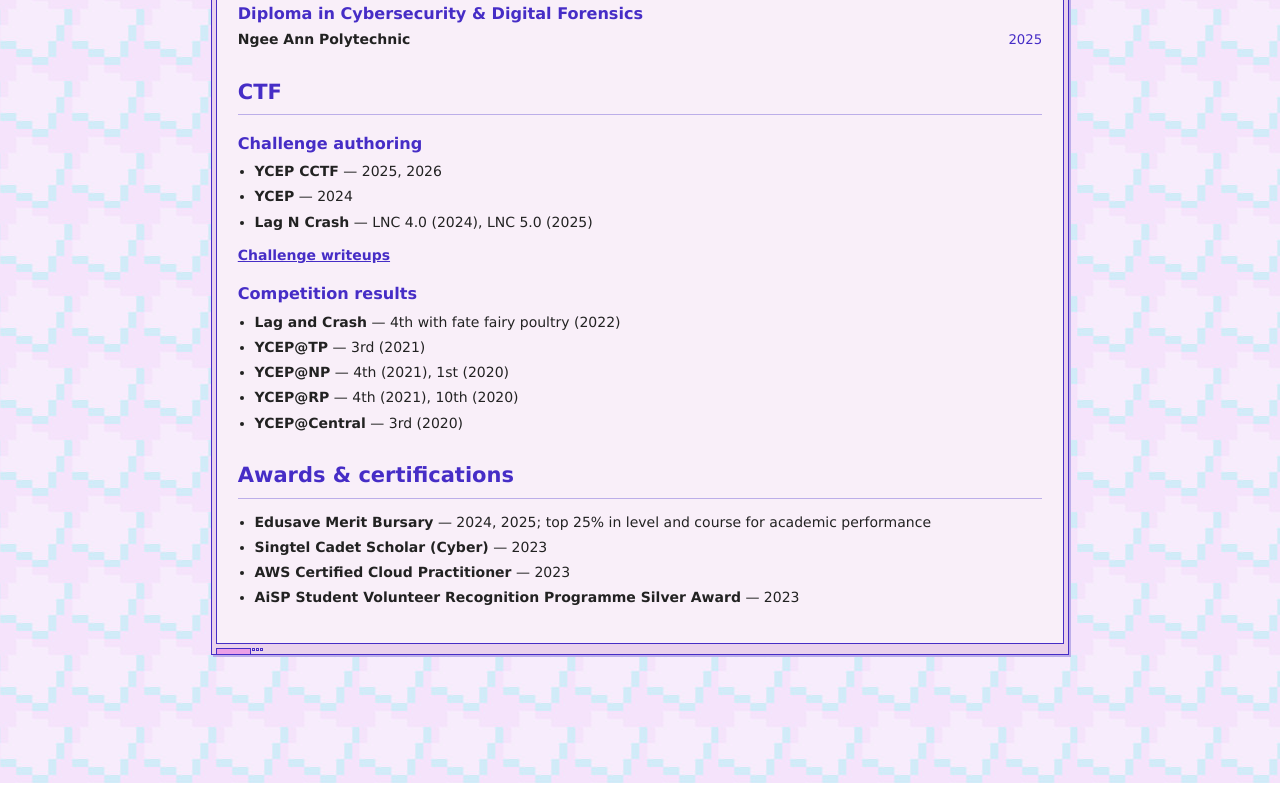
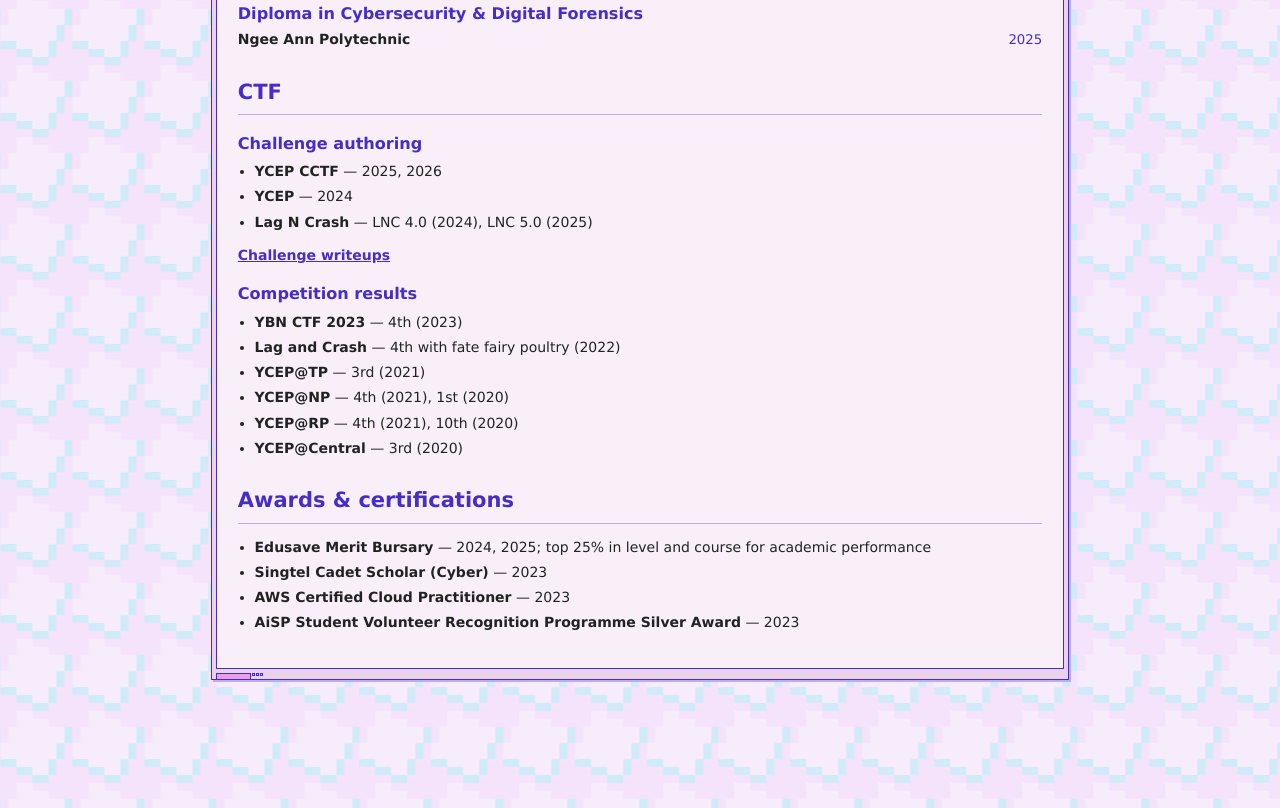
Before and after one commit to mintyly/mintyly.github.io, an Astro site: page / in a window 1280 px wide. Shown: the part 1593-2401 px from the top of the page. Before the commit the page ends 2376 px from the top, so only its background shows below. Built offline with nearby package versions, Linux system fonts and the light colour scheme; Astro itself is replaced by a stand-in of ours; no server answers; a web font is replaced by a local one.

Commit message:
Add YBN CTF 2023 competition result

```diff
--- a/src/content/portfolio/portfolio.md
+++ b/src/content/portfolio/portfolio.md
@@ -41,6 +41,7 @@
 
 ### Competition results
 
+- **YBN CTF 2023** — 4th (2023)
 - **Lag and Crash** — 4th with fate fairy poultry (2022)
 - **YCEP@TP** — 3rd (2021)
 - **YCEP@NP** — 4th (2021), 1st (2020)
```
